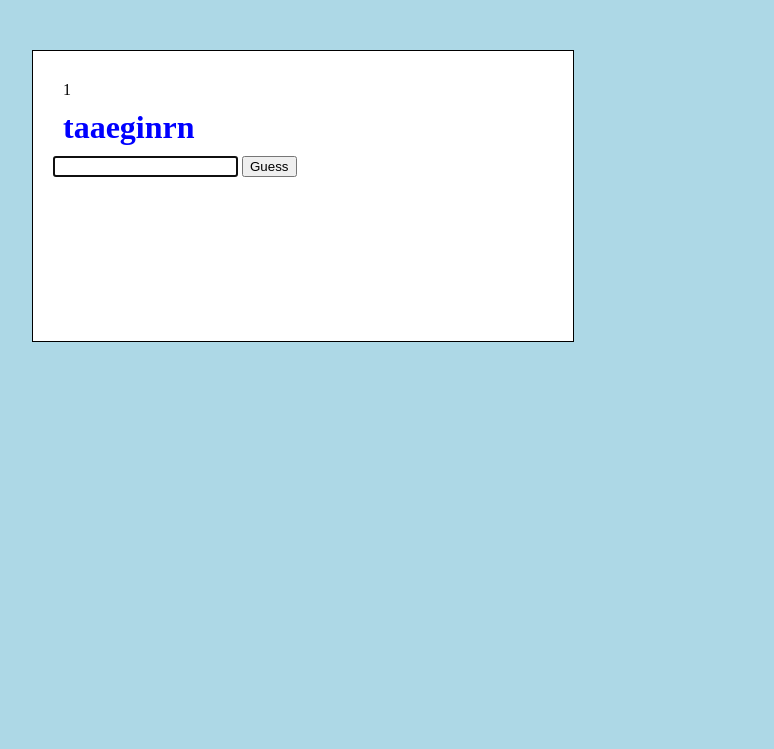
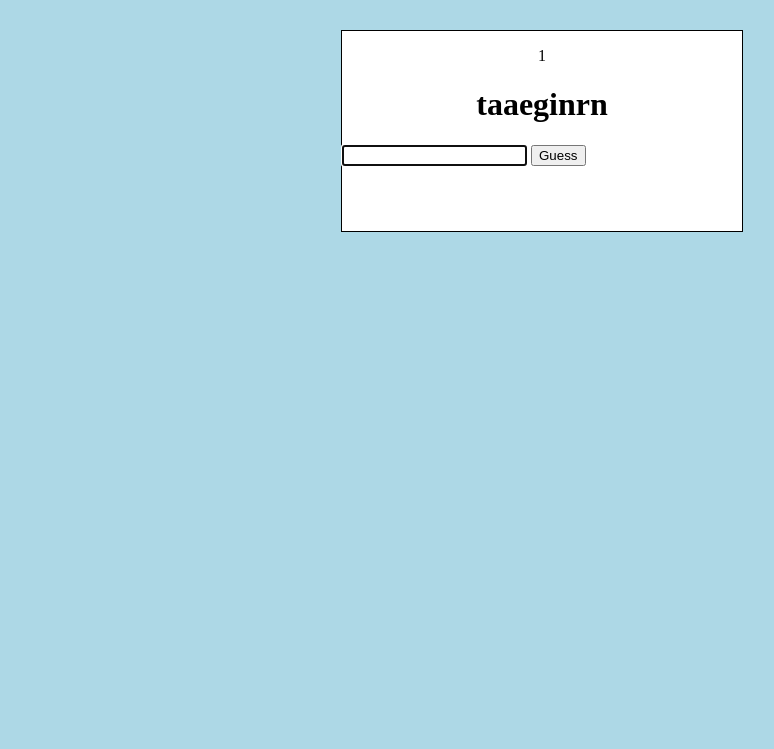
Before and after one commit to Aviv5374/phpProjects, a PHP site: the page made by year 3/lesson8 - session/Word Game.php in a window 1280 px wide. Shown: the top 749 px of the page, without its empty margins (98-872 px from the left). Run offline with PHP 8.4, Linux system fonts and the light colour scheme; the visitor is signed in with stand-in values (Sample User, id 1).

Commit message:
home work on session (word game) styling 2

```diff
--- a/year 3/lesson8 - session/Word Game.php
+++ b/year 3/lesson8 - session/Word Game.php
@@ -2,16 +2,17 @@
 session_start();
 
 define("MAXRUONDS", 6);
-//how I start a session/game? do in oder 1,2,3
-if (!empty($_SESSION) and isset($_SESSION['turn']) and isset($_SESSION['answer']) and isset($_SESSION['score']) and isset($_SESSION['chosenCountry']) ) //check user answer3
-{
-	$_SESSION['turn']++;
+
+if (!empty($_SESSION) and isset($_SESSION['turn']) and isset($_SESSION['answer']) and isset($_SESSION['score']) and isset($_SESSION['chosenCountry'])){
+	//beginig game
+	$_SESSION['turn']++; //
 	$_SESSION['answer']=$_SESSION['chosenCountry'];
 
 	if (!empty($_GET) and isset($_GET['my_answer']))
 	{
 		$_SESSION['chosenCountry']=strtolower($_SESSION['chosenCountry']);
 		$_GET['my_answer'] = trim(strtolower($_GET['my_answer']));
+        //check user answer
 		if ($_SESSION['chosenCountry']==$_GET['my_answer']) {
 			$_SESSION['answer']="Correct Answer!";
 			$_SESSION['score']++;
@@ -19,17 +20,18 @@ if (!empty($_SESSION) and isset($_SESSION['turn']) and isset($_SESSION['answer']
 	}
 
 	if ($_SESSION['turn'] >= MAXRUONDS) {
+		//end game
 		?>
 		<html>
 		<head>
 			<title>Word Game</title>
+			<link rel="stylesheet" type="text/css" href="css_style.css">
 		</head>
-		<body style="background: lightblue; margin: 30px;">
-			<form action="<?php echo $_SERVER["PHP_SELF"];?>" method="GET" style= "background: white; border: 1px solid black; margin: 50 100 50 100; padding: 20 20 20 20; height: 250;
-				width: 500;">
-				<p id="answer" style="margin: 10 10 10 10;"><?php echo $_SESSION['answer']?></p>
-				<h1 id="score" style="color: blue; margin: 10 10 10 10;">Score: <?php echo $_SESSION['score']?>/ <?php echo MAXRUONDS?> </h1>
-				<input type="submit" value="New Session">
+		<body >
+			<form action="<?php echo $_SERVER["PHP_SELF"];?>" method="GET">
+				<p id="answer"><?php echo $_SESSION['answer']?></p>
+				<h1 id="score">Score: <?php echo $_SESSION['score']?>/ <?php echo MAXRUONDS?> </h1>
+				<input id="new_session" type="submit" value="New Session">
 			</form>
 		</body>
 		</html>
@@ -43,14 +45,14 @@ if (!empty($_SESSION) and isset($_SESSION['turn']) and isset($_SESSION['answer']
 
 
 }
-else //reset set session2
+else //reset session
 {
 	$_SESSION['turn']=0;
 	$_SESSION['answer']="";
 	$_SESSION['score']=0;
 	$_SESSION['chosenCountry']="";
 }
-// set quesion 1 need to finish 2 and 3
+//set quesion
 //the origenal string
 $stringOfCountries="Italy,Germany,Israel,France,Brazil,Argentina,Canada,Colombia,Cameroon,Andorra";
 //the exploded string to array
@@ -61,7 +63,6 @@ $largesIndex= count($arrayOfCountries)-1;
 $chosenIndex=mt_rand(0,$largesIndex);
 
 $_SESSION['chosenCountry'] = $arrayOfCountries[$chosenIndex];
-
 $shuffledCountry = str_shuffle(strtolower($_SESSION['chosenCountry']));
 
 //check style (css file) of html in php in the end
@@ -70,15 +71,15 @@ $shuffledCountry = str_shuffle(strtolower($_SESSION['chosenCountry']));
 <html>
 <head>
 	<title>Word Game</title>
+	<link rel="stylesheet" type="text/css" href="css_style.css">
 </head>
-<body style="background: lightblue; margin: 30px;">
+<body>
 
-	<form action="<?php echo $_SERVER["PHP_SELF"];?>" method="GET" style= "background: white; border: 1px solid black; margin: 50 100 50 100; padding: 20 20 20 20; height: 250;
-		width: 500;">
-		<p id="answer" style="margin: 10 10 10 10;"><?php echo $_SESSION['answer']?></p>
-		<h1 id="quesion" style="color: blue; margin: 10 10 10 10;"><?php echo $shuffledCountry?></h1>
-		<input type="text" name="my_answer" required autofocus>
-		<input type="submit" value="Guess">
+	<form action="<?php echo $_SERVER["PHP_SELF"];?>" method="GET">
+		<p id="answer" ><?php echo $_SESSION['answer']?></p>
+		<h1 id="quesion" ><?php echo $shuffledCountry?></h1>
+		<input id="user_answer" type="text" name="my_answer" required autofocus>
+		<input id="guess" type="submit" value="Guess">
 	</form>
 </body>
 </html>
--- /dev/null
+++ b/year 3/lesson8 - session/css_style.css
@@ -0,0 +1,23 @@
+body{
+	background: lightblue;
+	margin: 30px;
+}
+form{
+    background: white;
+    border: 1px solid black;
+    margin: auto;
+    height: 200;
+    width: 400;
+}
+p{
+  text-align: center;
+}
+h1{
+   text-align: center;
+}
+#user_answer{
+
+}
+#new_session{
+
+}
```
